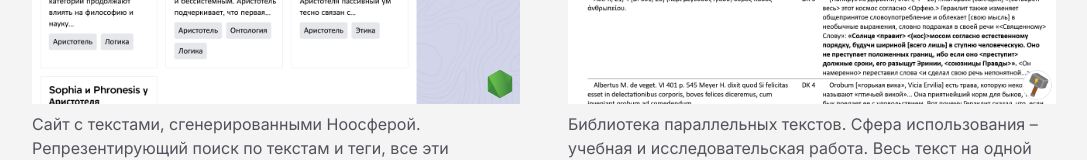
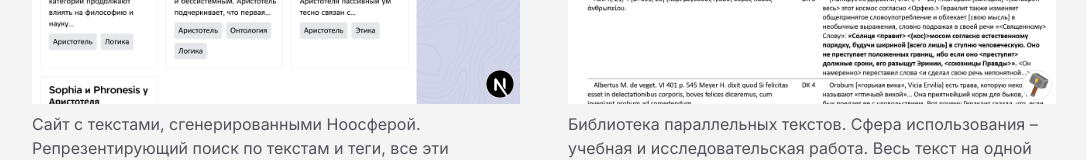
Before and after one commit to siebentod/portfolio, a Next.js app: page / in a window 1280 px wide. Shown: the part 1406-1566 px from the top of the page, without its empty margins (96-1183 px from the left). Built offline with nearby package versions, Linux system fonts and the light colour scheme.

Commit message:
smallfix

```diff
--- a/app/_components/FeaturedProjects.jsx
+++ b/app/_components/FeaturedProjects.jsx
@@ -166,7 +166,7 @@
 
             <div className="flex flex-col h-full">
               <h3 className="text-xl font-bold my-1 flex items-center">
-                <img src="/rigveda.ico" className="h-[16px] mr-1" />
+                <img src="/worldwise.ico" className="h-[16px] mr-1" />
                 WorldWise.ru
               </h3>
               <div className="relative">
@@ -187,9 +187,9 @@
                 <div className="absolute right-1.5 bottom-1.5 ">
                   <div className="rounded-full">
                     <img
-                      src="/nodejs.svg"
+                      src="/next.svg"
                       alt="Next.js Icon"
-                      className="w-7 h-7"
+                      className="w-7 h-7 bg-white rounded-full"
                     />
                   </div>
                 </div>
```
Also changed, not shown: 1 other file (tests, documents, lock files or other folders).
